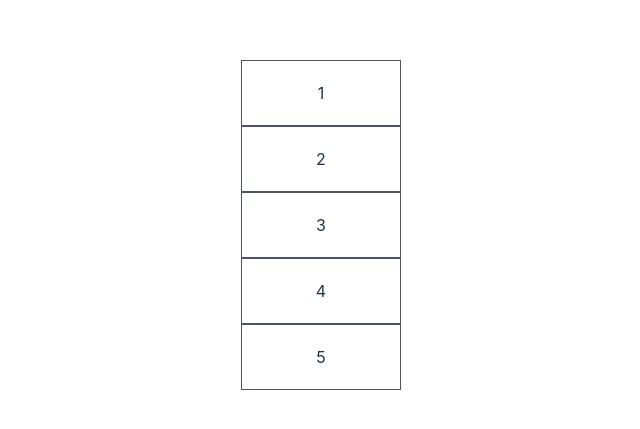
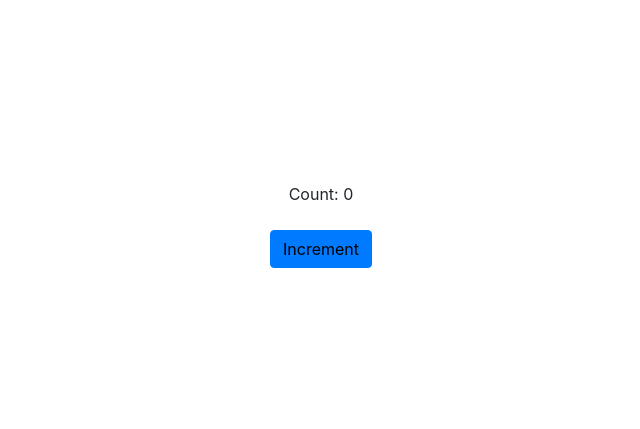
Before and after one commit to Nazmul96/vuejs-loop-event-reactivity, a Vue app: page / in a window 1280 px wide. Shown: the part 175-604 px from the top of the page, without its empty margins (319-959 px from the left). Built offline with nearby package versions, Linux system fonts and the light colour scheme.

Commit message:
module 4 live test done

```diff
--- a/index.html
+++ b/index.html
@@ -5,6 +5,7 @@
     <link rel="icon" type="image/svg+xml" href="/vite.svg" />
     <meta name="viewport" content="width=device-width, initial-scale=1.0" />
     <title>Vite + Vue</title>
+    <link rel="stylesheet" href="https://cdn.jsdelivr.net/npm/bootstrap@4.6.2/dist/css/bootstrap.min.css" integrity="sha384-xOolHFLEh07PJGoPkLv1IbcEPTNtaed2xpHsD9ESMhqIYd0nLMwNLD69Npy4HI+N" crossorigin="anonymous">
     <script defer src="//cdn.tailwindcss.com"></script>
   </head>
   <body>
--- a/src/App.vue
+++ b/src/App.vue
@@ -1,11 +1,11 @@
 <script setup>
 
-  const items = [1,2,3,4,5]
+   import ReactiveObjectComponent from './components/ReactiveObjectComponent.vue'
 
 </script>
 
 <template>
-    <div class="p-5 border border-gray-600 w-40" v-for="item in items">{{ item }}</div>
+   <ReactiveObjectComponent />
 </template>
 
 <style scoped>
--- /dev/null
+++ b/src/components/ReactiveObjectComponent.vue
@@ -0,0 +1,23 @@
+<script setup>
+   import { reactive } from 'vue';
+   const  data = reactive(
+    {
+        count: 0,
+    }
+   );
+
+   function incrementValue(){
+      data.count++;
+   }
+</script>
+
+<template>
+        <div class="">
+            <p>Count: {{ data.count }}</p><br>
+            <button class="btn btn-primary text-black" type="button" @click="incrementValue()">Increment</button>
+         </div>
+</template>
+
+<style scoped>
+
+</style>
```
Also changed, not shown: src/components/HelloWorld.vue (deleted, +0 -40 lines).
